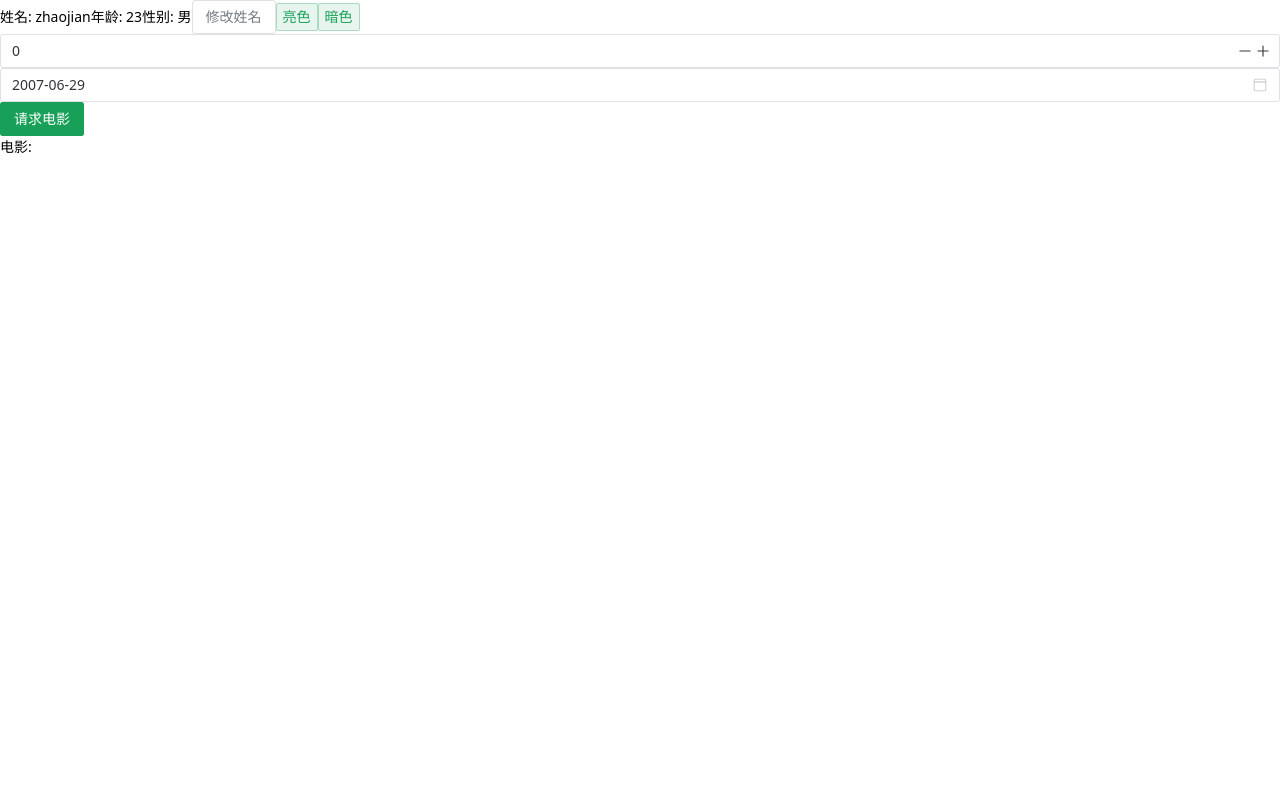
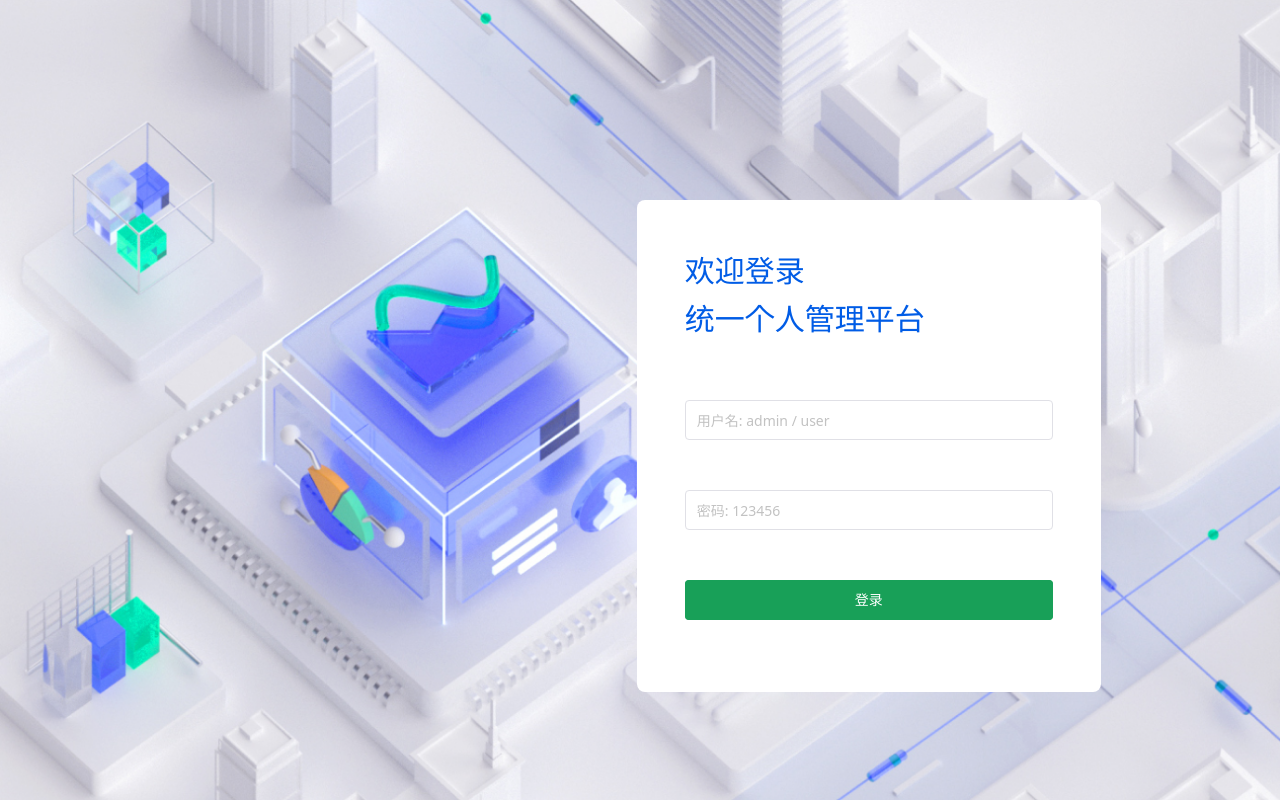
Before and after one commit to shmily-jianjian/vue3-ts-vite, a Vue app: page /login in a window 1280 px wide. Built offline with nearby package versions, Linux system fonts and the light colour scheme.

Commit message:
feat: add login

```diff
--- a/package.json
+++ b/package.json
@@ -24,7 +24,8 @@
     "axios": "^1.1.3",
     "pinia": "^2.0.23",
     "pinia-plugin-persistedstate": "^2.3.0",
-    "vue": "^3.2.37"
+    "vue": "^3.2.37",
+    "vue-router": "^4.1.5"
   },
   "devDependencies": {
     "@commitlint/cli": "^17.1.2",
--- a/src/App.vue
+++ b/src/App.vue
@@ -1,52 +1,10 @@
 <script setup lang="ts">
-import { ref } from 'vue'
-import { NConfigProvider, darkTheme, zhCN, dateZhCN } from 'naive-ui'
-import type { GlobalTheme } from 'naive-ui'
-import { storeToRefs } from 'pinia'
-import { globalStore } from '@/store/modules/global'
-import { getMovies } from '@/api/test'
-
-const theme = ref<GlobalTheme | null>(null)
-
-const store = globalStore()
-const { changeUserInfo } = store
-const { userInfo } = storeToRefs(store)
-const movies = ref()
-
-const requestData = async () => {
-  const res = await getMovies()
-  movies.value = res.data.hot
-}
-const inputValue = ref(0)
-const timestamp = ref(1183135260000)
+import { NConfigProvider } from 'naive-ui'
+import { themeOverrides } from '@/config/theme'
 </script>
 
 <template>
-  <n-config-provider :theme="theme" :locale="zhCN" :date-locale="dateZhCN">
-    <span>姓名: {{ userInfo.name }}</span>
-    <span>年龄: {{ userInfo.age }}</span>
-    <span>性别: {{ userInfo.sex }}</span>
-    <n-button type="tertiary" @click="changeUserInfo"> 修改姓名 </n-button>
-    <n-tag type="success" @click="theme = null">亮色</n-tag>
-    <n-tag type="success" @click="theme = darkTheme">暗色</n-tag>
-    <n-input-number v-model:value="inputValue" clearable />
-    <n-date-picker v-model:value="timestamp" type="date" />
-    <!-- <n-color-picker size="small" /> -->
+  <n-config-provider :theme-overrides="themeOverrides">
+    <router-view></router-view>
   </n-config-provider>
-  <n-button type="success" @click="requestData">请求电影</n-button>
-  <main>电影: {{ JSON.stringify(movies) }}</main>
 </template>
-
-<style scoped>
-.logo {
-  height: 6em;
-  padding: 1.5em;
-  will-change: filter;
-}
-.logo:hover {
-  filter: drop-shadow(0 0 2em #646cffaa);
-}
-.logo.vue:hover {
-  filter: drop-shadow(0 0 2em #42b883aa);
-}
-</style>
--- a/src/config/index.ts
+++ b/src/config/index.ts
@@ -3,3 +3,4 @@
  */
 
 export * from './feedback'
+export * from './theme'
--- /dev/null
+++ b/src/config/theme.ts
@@ -0,0 +1,9 @@
+import type { GlobalThemeOverrides } from 'naive-ui'
+
+export const themeOverrides: GlobalThemeOverrides = {
+  common: {
+    errorColor: '#FF0000',
+    heightMedium: '40px',
+    borderRadius: '4px'
+  }
+}
--- a/src/global.less
+++ b/src/global.less
@@ -1,7 +1,21 @@
+body, html {
+   height: 100%;
+}
+
 body {
    .n-loading-bar-container {
       .n-loading-bar {
          height: 4px;
       }
    }
+
+   #app {
+      width: 100%;
+      height: 100%;
+   }
+
+   .n-config-provider {
+      width: 100%;
+      height: 100%;
+   }
 }
--- /dev/null
+++ b/src/router/index.ts
@@ -0,0 +1,21 @@
+import { createRouter, createWebHistory } from 'vue-router'
+
+const Home = () => import('@/views/home/index.vue')
+const Login = () => import('@/views/login/index.vue')
+
+const router = createRouter({
+  // https://cn.vitejs.dev/guide/env-and-mode.html#env-variables
+  history: createWebHistory(import.meta.env.BASE_URL),
+  routes: [
+    {
+      path: '/home',
+      component: Home
+    },
+    {
+      path: '/login',
+      component: Login
+    }
+  ]
+})
+
+export default router
--- a/src/types/components.d.ts
+++ b/src/types/components.d.ts
@@ -9,6 +9,9 @@ declare module '@vue/runtime-core' {
   export interface GlobalComponents {
     NButton: typeof import('naive-ui')['NButton']
     NDatePicker: typeof import('naive-ui')['NDatePicker']
+    NForm: typeof import('naive-ui')['NForm']
+    NFormItem: typeof import('naive-ui')['NFormItem']
+    NInput: typeof import('naive-ui')['NInput']
     NInputNumber: typeof import('naive-ui')['NInputNumber']
     NTag: typeof import('naive-ui')['NTag']
   }
--- /dev/null
+++ b/src/views/home/index.vue
@@ -0,0 +1,5 @@
+<script lang="ts" setup></script>
+
+<template>
+  <div>home</div>
+</template>
--- /dev/null
+++ b/src/views/login/index.vue
@@ -0,0 +1,96 @@
+<script lang="ts" setup>
+import { message } from '@/config'
+import type { FormInst } from 'naive-ui'
+import { ref } from 'vue'
+
+const formRef = ref<FormInst | null>(null)
+const formValue = ref({
+  userName: '',
+  passWorld: ''
+})
+
+const rules = {
+  userName: {
+    required: true,
+    trigger: 'blur',
+    message: '请输入用户名'
+  },
+  passWorld: {
+    required: true,
+    trigger: 'blur',
+    message: '请输入密码'
+  }
+}
+
+const handleValidateClick = (e: MouseEvent) => {
+  e.preventDefault()
+  formRef.value?.validate(errors => {
+    if (!errors) {
+      message.success('登录成功')
+    }
+  })
+}
+</script>
+
+<template>
+  <div class="loginWrap">
+    <div class="loginBox">
+      <header>欢迎登录 统一个人管理平台</header>
+      <main>
+        <n-form ref="formRef" :model="formValue" :rules="rules">
+          <n-form-item path="userName">
+            <n-input
+              v-model:value="formValue.userName"
+              placeholder="用户名: admin / user"
+              clearable
+            />
+          </n-form-item>
+          <n-form-item path="passWorld">
+            <n-input
+              v-model:value="formValue.passWorld"
+              type="password"
+              placeholder="密码: 123456"
+              clearable
+            />
+          </n-form-item>
+          <n-form-item>
+            <n-button type="primary" block @click="handleValidateClick">
+              登录
+            </n-button>
+          </n-form-item>
+        </n-form>
+      </main>
+    </div>
+  </div>
+</template>
+
+<style lang="less" scoped>
+.loginWrap {
+  width: 100%;
+  height: 100%;
+  background-image: url('@/assets/login_box_bg.png');
+  background-size: cover;
+  position: relative;
+
+  .loginBox {
+    width: 368px;
+    padding: 48px;
+    border-radius: 8px;
+    position: absolute;
+    top: 25%;
+    right: 14%;
+    background-color: #fff;
+
+    header {
+      width: 240px;
+      font-family: FZLanTingHeiS-DB-GB;
+      font-size: 30px;
+      line-height: 48px;
+      color: #005ce6;
+      word-break: keep-all;
+      margin-bottom: 30px;
+      font-weight: 400;
+    }
+  }
+}
+</style>
```
Also changed, not shown: src/main.ts (+4 -3 lines), .eslintrc.cjs, src/assets/login_box_bg.png (added), 1 other file (tests, documents, lock files or other folders).
